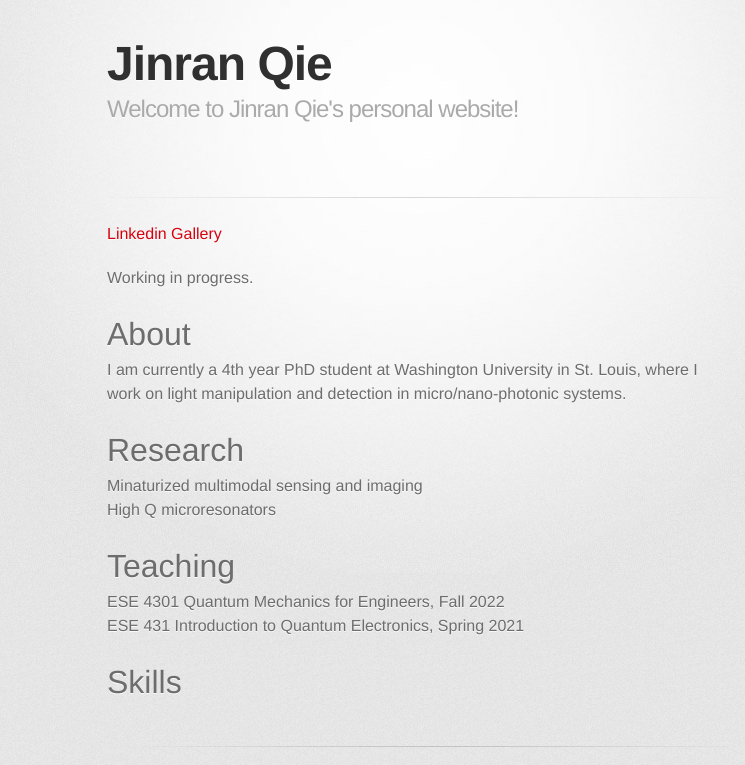
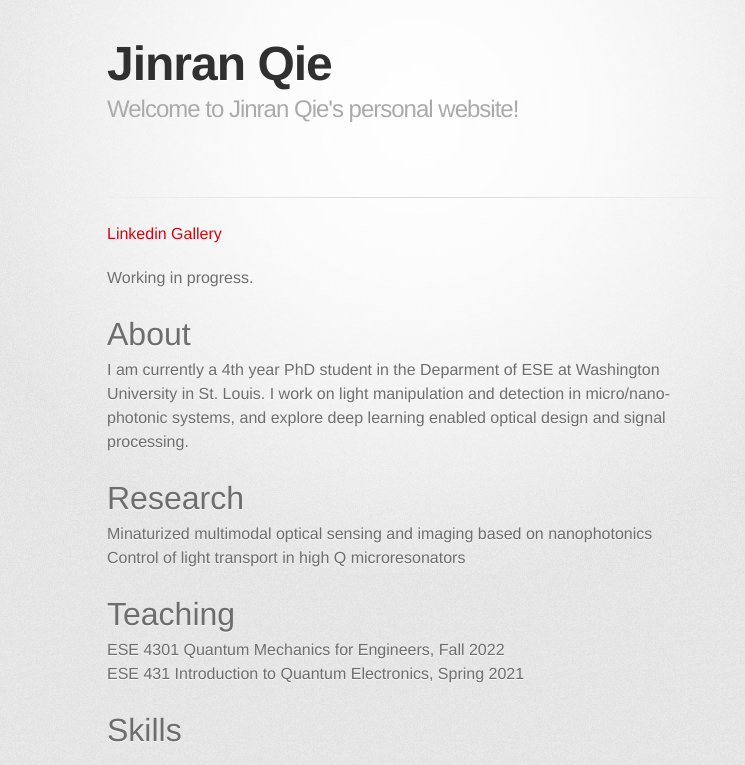
Before and after one commit to JRQie/JRQie.github.io, a Jekyll site: the page built from index.md, in a window 1280 px wide, cut to the strip 0-765 px from the top of the page. Shown: the whole strip, without its empty margins (223-968 px from the left). Built offline with Jekyll 4.4.1, drawn with Linux system fonts in a browser that asks for light colours; some web fonts are replaced.

Commit message:
Update index.md

```diff
--- a/index.md
+++ b/index.md
@@ -8,11 +8,11 @@ layout: default
 Working in progress.
 
 # About
-I am currently a 4th year PhD student at Washington University in St. Louis, where I work on light manipulation and detection in micro/nano-photonic systems.
+I am currently a 4th year PhD student in the Deparment of ESE at Washington University in St. Louis. I work on light manipulation and detection in micro/nano-photonic systems, and explore deep learning enabled optical design and signal processing.
 
 # Research
-Minaturized multimodal sensing and imaging
-High Q microresonators
+Minaturized multimodal optical sensing and imaging based on nanophotonics
+Control of light transport in high Q microresonators
 
 # Teaching
 ESE 4301 Quantum Mechanics for Engineers, Fall 2022
```
